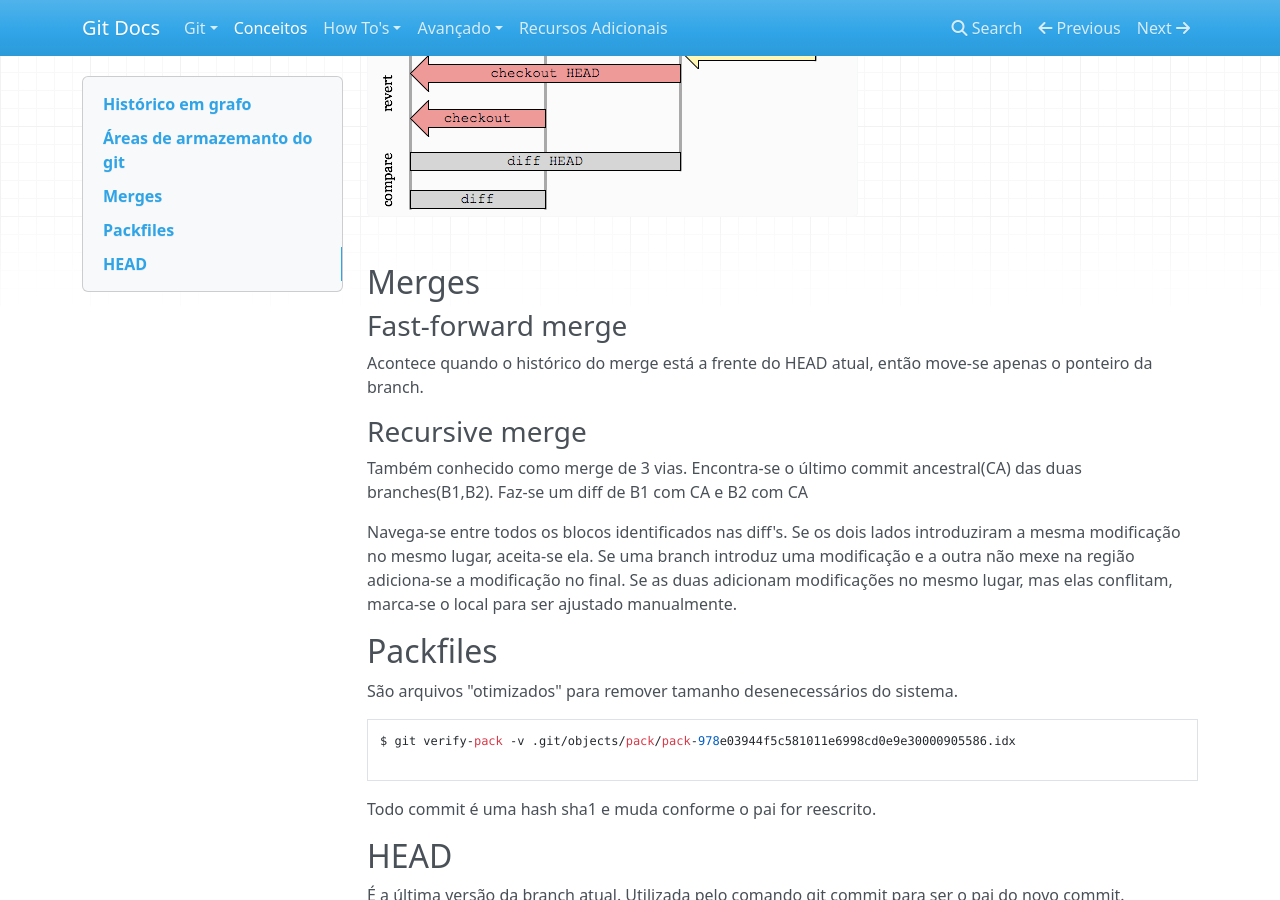
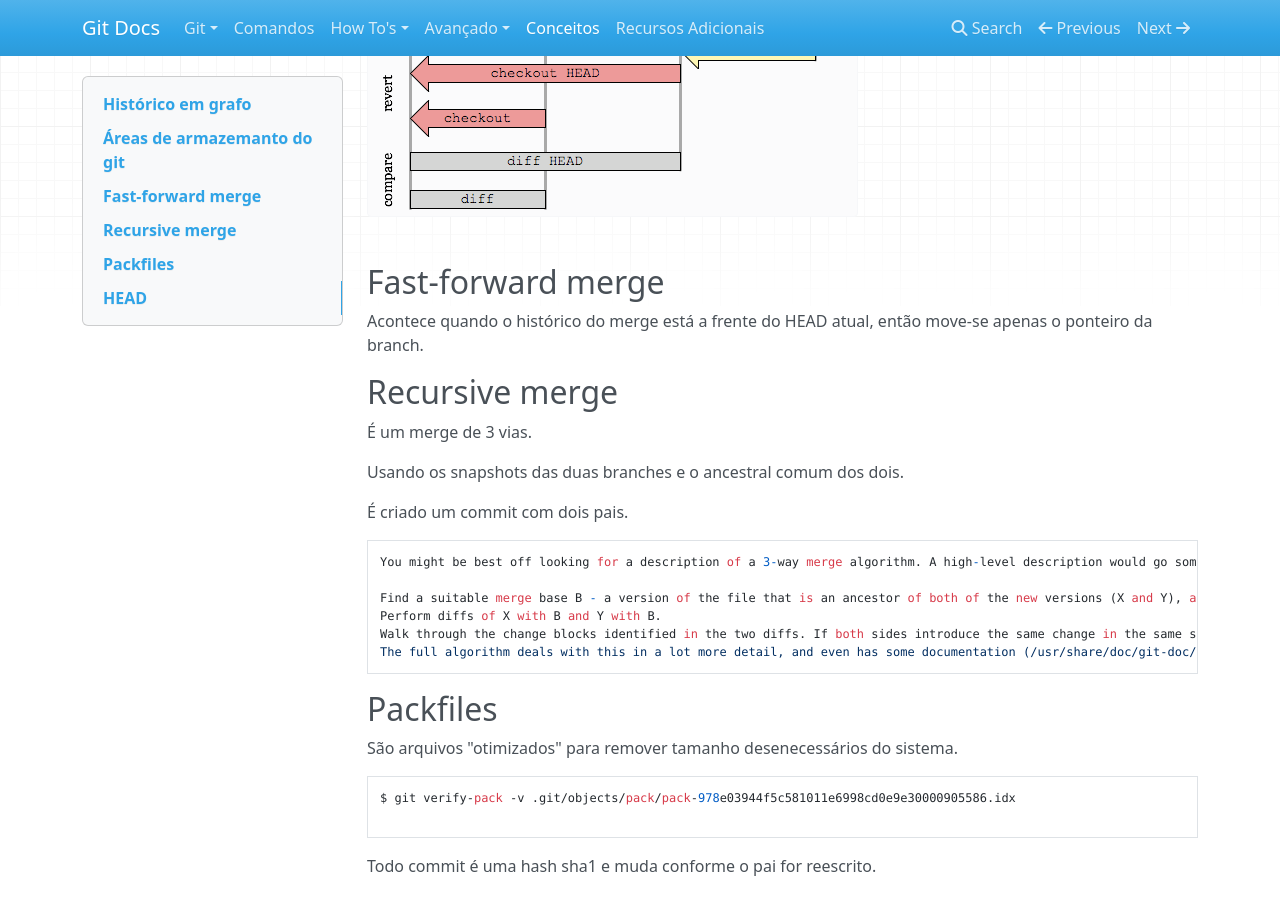
Before and after one commit to jeanCarloMachado/git_course, an MkDocs documentation site: the page built from docs/conceitos.md, in a window 1280 px wide and 900 px high, scrolled down 1005 px. Built offline with MkDocs 1.6.1, drawn with Linux system fonts in a browser that asks for light colours; nearby versions of some CDN libraries; old or Windows-style settings are respelled for this version of MkDocs.

Commit message:
Revert "melhorias"
This reverts commit 3a548659fbcf96cc32476508ae92965d568e5ec6.

````diff
--- a/docs/conceitos.md
+++ b/docs/conceitos.md
@@ -17,27 +17,32 @@ Git tem 3 áreas de armazenamento principais
 ![Comandos de trasporte e áreas de armazenamento](git-transport.png)
 
 
-Merges
-------
 
-### Fast-forward merge
+Fast-forward merge
+------------------
 
 Acontece quando o histórico do merge está a frente do HEAD atual,
 então move-se apenas o ponteiro da branch.
 
 
-### Recursive merge
+Recursive merge
+---------------
 
-Também conhecido como merge de 3 vias. Encontra-se o último commit
-ancestral(CA) das duas branches(B1,B2).
-Faz-se um diff de B1 com CA e B2 com CA
+É um merge de 3 vias.
 
-Navega-se entre todos os blocos identificados nas diff's. Se os
-dois lados introduziram a mesma modificação no mesmo lugar,
-aceita-se ela. Se uma branch introduz uma modificação e a outra
-não mexe na região adiciona-se a modificação no final. Se as duas
-adicionam modificações no mesmo lugar, mas elas conflitam,
-marca-se o local para ser ajustado manualmente.
+Usando os snapshots das duas branches e o ancestral comum dos
+dois.
+
+É criado um commit com dois pais.
+
+```
+You might be best off looking for a description of a 3-way merge algorithm. A high-level description would go something like this:
+
+Find a suitable merge base B - a version of the file that is an ancestor of both of the new versions (X and Y), and usually the most recent such base (although there are cases where it will have to go back further, which is one of the features of  gits default recursive merge)
+Perform diffs of X with B and Y with B.
+Walk through the change blocks identified in the two diffs. If both sides introduce the same change in the same spot, accept either one; if one introduces a change and the other leaves that region alone, introduce the change in the final; if both introduce changes in a spot, but they don't match, mark a conflict to be resolved manually.
+The full algorithm deals with this in a lot more detail, and even has some documentation (/usr/share/doc/git-doc/technical/trivial-merge.txt for one, along with the git help XXX pages, where XXX is one of merge-base, merge-file, merge, merge-one-file and possibly a few others). If that's not deep enough, there's always source code...
+```
 
 Packfiles
 ---------
--- a/mkdocs.yml
+++ b/mkdocs.yml
@@ -5,8 +5,7 @@ pages:
     - Home: 'index.md'
     - História: 'historia.md'
     - Pra que serve: 'pra-que-serve.md'
-    - Comandos: 'comandos.md'
-- Conceitos: 'conceitos.md'
+- Comandos: 'comandos.md'
 - How To's:
     - Inicializando um projeto: 'inicializando-projeto.md'
     - Criando Histórico: 'criando-historico.md'
@@ -17,6 +16,8 @@ pages:
     - Remotos: 'remotos.md'
     - Github: 'github.md'
 - Avançado:
+    - Customizando:  'customizando.md'
+    - Ferramentas Auxiliares: 'ferramentas-auxiliares-e-produtividade.md'
     - Criando um servidor git: 'criando_servidor.md'
     - Submódulos: 'submodulos.md'
     - Operadores Relativos: 'operadores_relativos.md'
@@ -25,9 +26,8 @@ pages:
     - Manutenção: 'manutencao.md'
     - Recuperando dados:  'recuperando_dados.md'
     - Pumbling: 'pumbling.md'
-    - Customizando:  'customizando.md'
-    - Ferramentas Auxiliares: 'ferramentas-auxiliares-e-produtividade.md'
     - Comandos Menos comuns: 'comandosmenos_comuns.md'
     - Estudos de caso: 'estudos_de_caso.md'
     - Integracoes:  'integracoes.md'
+- Conceitos: 'conceitos.md'
 - Recursos Adicionais: 'recursos_adicionais.md'
````
Also changed, not shown: docs/submodulos.md (+1 -1 lines), 3 other files.
